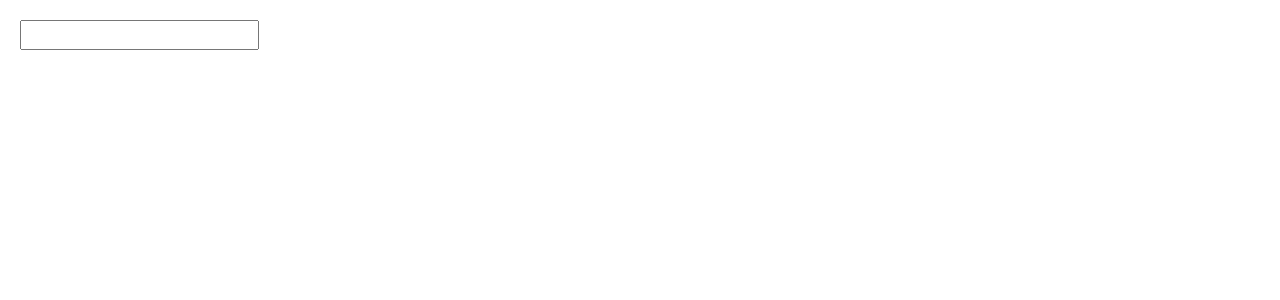
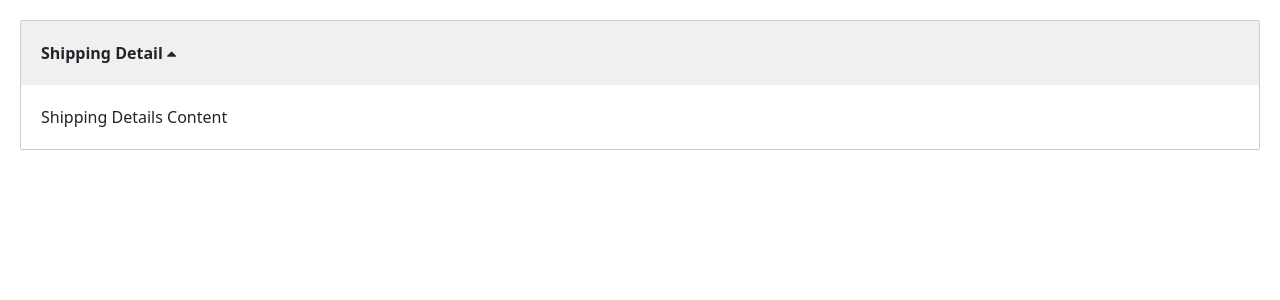
Before and after one commit to sumo6842/journal-angular, an Angular app: page / in a window 1280 px wide. Shown: the top 300 px of the page. Built offline with nearby package versions, Linux system fonts and the light colour scheme.

Commit message:
refactoring

```diff
--- a/src/app/app.component.html
+++ b/src/app/app.component.html
@@ -1 +1,11 @@
-<input type="text" appInputFormat="'upercase'">
+<zippy title='Shipping Detail'>
+  Shipping Details Content
+</zippy>
+<!-- <div>
+  <input type="radio" name='colors' (click)="color='lightgreen'">Green
+  <input type="radio" name='colors' (click) ="color='yellow'">Yellow
+  <input type="radio" name='colors' (click)="color='cyan'">Cyan
+</div>
+<p highlight [appHighlight]="color" >Highlight Me!!!</p>
+<p highlight [appHighlight]="color" defaultColor="violet">Highlight Me Too!!!</p>
+<p >This should not evaluate: {{1 + 1}}</p> -->
--- a/src/app/app.component.ts
+++ b/src/app/app.component.ts
@@ -6,10 +6,8 @@ import { Component, Input } from '@angular/core';
   styleUrls: ['./app.component.css']
 })
 export class AppComponent {
- task = {
-   title: 'Review applications',
-   assignee: {
-     name : null
-   }
- }
+  color= '';
+  _color = "this is mind";
+  private key = 'string test for key color';
+
 }
--- /dev/null
+++ b/src/app/highlight.directive.ts
@@ -0,0 +1,24 @@
+import { Directive, HostListener, ElementRef, Input } from '@angular/core';
+
+@Directive({
+  selector: '[highlight]'
+})
+export class HighlightDirective {
+  @Input() appHighlight = '';
+  @Input() defaultColor = '';
+
+  constructor(private el: ElementRef) {
+    this.el = el;
+  }
+  @HostListener('mouseenter') onMouseEnter() {
+    this.highlight(this.appHighlight || this.defaultColor || 'red');
+  }
+  @HostListener('mouseleave') onMouseLeave() {
+    this.highlight('');
+  }
+
+  private highlight(color:string) {
+    this.el.nativeElement.style.backgroundColor = color;
+  }
+
+}
--- /dev/null
+++ b/src/app/zippy/zippy.component.css
@@ -0,0 +1,16 @@
+.zippy{
+  border: 1px solid #ccc;
+  border-radius: 2px;
+}
+.zippy-heading{
+  font-weight: bold;
+  padding: 20px;
+  cursor: pointer;
+}
+.zippy-body{
+  padding: 20px;
+}
+
+.expanded {
+  background-color: #f0f0f0f0;
+}
--- /dev/null
+++ b/src/app/zippy/zippy.component.html
@@ -0,0 +1,14 @@
+<div class="zippy">
+  <div [class.expanded]="isExpanded"
+      class="zippy-heading" (click)="toggle()">
+    {{ title }}
+    <i class="fa" [ngClass]="{
+      'fa-caret-up': isExpanded,
+      'fa-caret-down': !isExpanded
+    }"></i>
+  </div>
+    <div *ngIf="isExpanded" class="zippy-body">
+      <ng-content></ng-content>
+    </div>
+</div>
+<!-- <i class="fas fa-caret-up"></i> -->
--- /dev/null
+++ b/src/app/zippy/zippy.component.ts
@@ -0,0 +1,17 @@
+import { Component, Input, OnInit } from '@angular/core';
+
+@Component({
+  selector: 'zippy',
+  templateUrl: './zippy.component.html',
+  styleUrls: ['./zippy.component.css']
+})
+export class ZippyComponent{
+  @Input('title') title= 'string';
+  isExpanded= true;
+  constructor() { }
+
+  toggle() {
+    this.isExpanded = !this.isExpanded;
+  }
+
+}
--- a/src/index.html
+++ b/src/index.html
@@ -5,9 +5,7 @@
   <title>JournalAngular</title>
   <base href="/">
   <meta name="viewport" content="width=device-width, initial-scale=1">
-  <!-- <link rel="icon" type="image/x-icon" href="favicon.ico"> -->
-  <!-- <script src="bootstrap\dist\js\bootstrap.min.js"></script> -->
-  <!-- <link rel="stylesheet" href="bootstrap/"> -->
+  <link rel="stylesheet" href="https://maxcdn.bootstrapcdn.com/font-awesome/4.7.0/css/font-awesome.min.css">
 </head>
 <body>
   <app-root></app-root>
--- a/src/styles.css
+++ b/src/styles.css
@@ -3,4 +3,5 @@
 @import "~bootstrap/dist/css/bootstrap.css";
 @import "~font-awesome/css/font-awesome.min.css";
 
+
 body {padding: 20px;}
```
Also changed, not shown: src/app/app.module.ts (+7 -3 lines), 2 other files (tests, documents, lock files or other folders).
